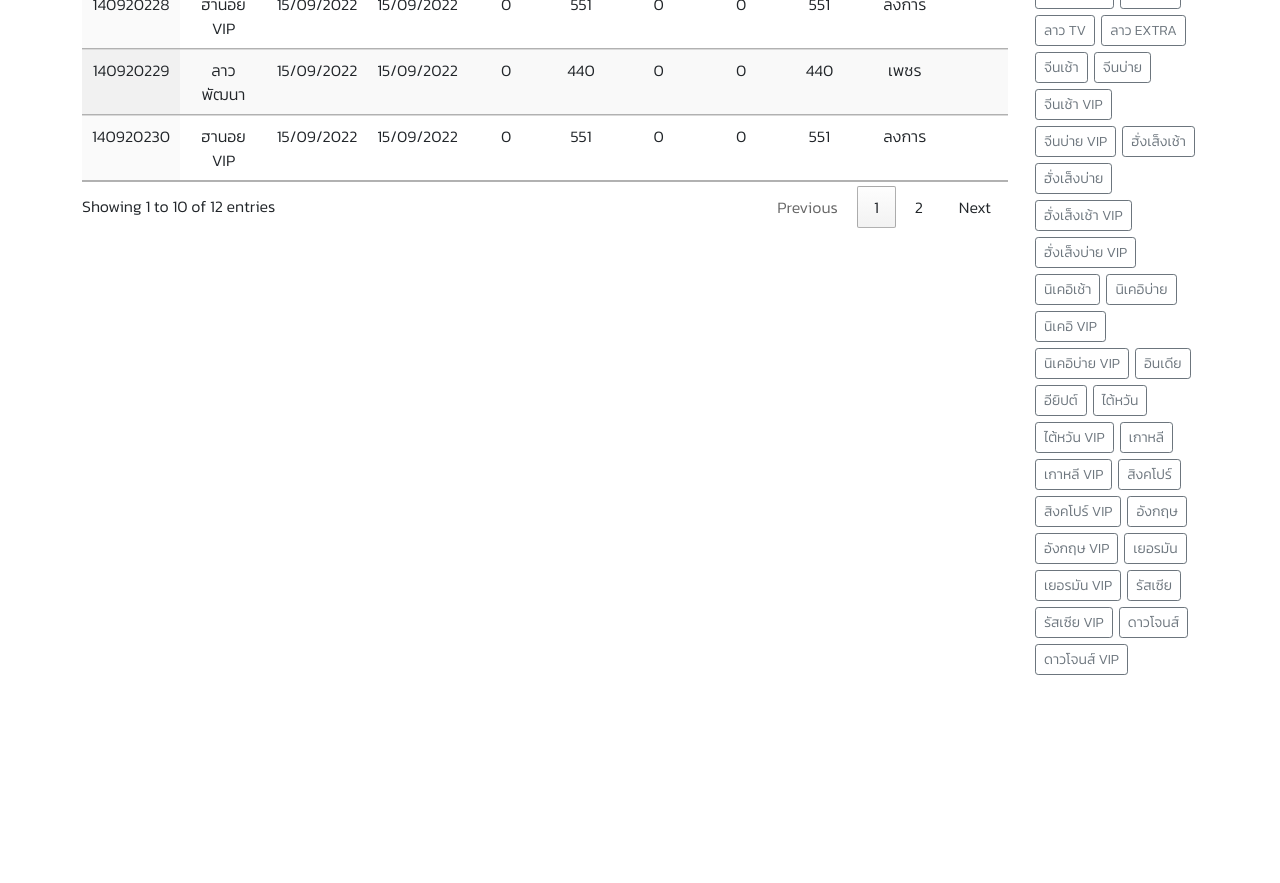
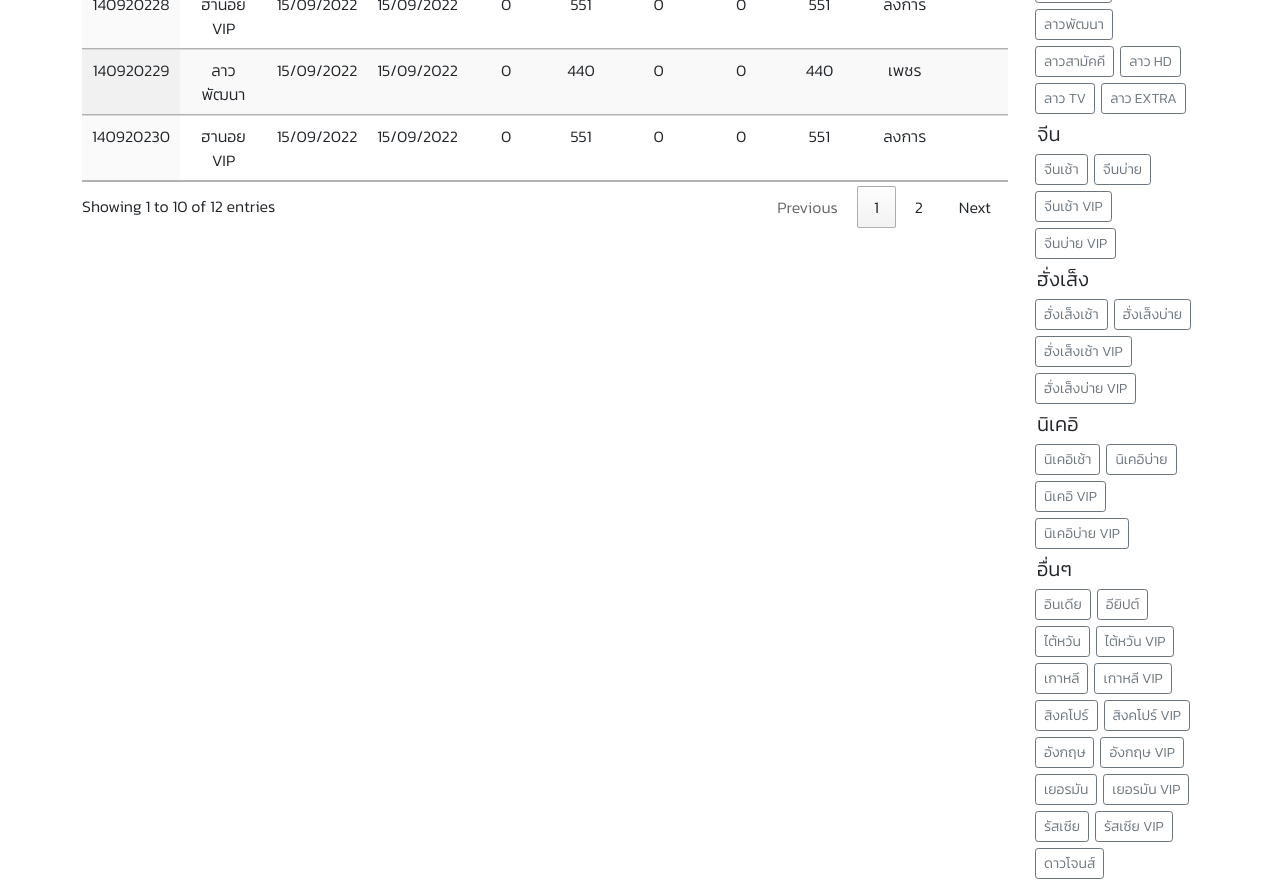
Before and after one commit to Makoto52T/lotto, a Next.js app: page / in a window 1280 px wide. Shown: the part 800-1683 px from the top of the page. Before the commit the page ends 1526 px from the top, so only its background shows below. Built offline with nearby package versions, Linux system fonts and the light colour scheme.

Commit message:
update right

```diff
--- /dev/null
+++ b/src/components/listLottoRightNew.js
@@ -0,0 +1,29 @@
+import React from 'react';
+import {InputGroup, Button, Dropdown} from 'react-bootstrap';
+
+const ListLottoNew = ({lottoList, btnList, active,btnListNew}) => {
+  function listLotto () {
+    return lottoList.map (
+      (val, index) =>
+        val.data.length === 0
+          ? active.selectBtn === val.country ?
+          <Button key={index} size='sm' style={{margin:"3px"}} variant={active.variant}>{val.country}</Button>:
+          <Button key={index} size='sm' style={{margin:"3px"}} variant="outline-secondary" onClick={() => {
+            btnList (val.country, index);
+          }}>{val.country}</Button>
+          : <>
+            <h5 style={{margin:"5px"}}>{val.title}</h5>
+            {val.data.map ((x, i) => active.selectBtn === x ?
+              <Button key={i} size='sm' style={{margin:"3px"}} variant={active.variant}>{x}</Button>:
+              <Button key={i} size='sm' style={{margin:"3px"}} variant="outline-secondary" onClick={() => {
+                btnListNew (x, index);
+              }}>{x}</Button>
+            )}
+          </>
+    );
+  }
+
+  return <>{listLotto ()}</>;
+};
+
+export default ListLottoNew;
--- a/src/pages/array.js
+++ b/src/pages/array.js
@@ -9,6 +9,7 @@ export const List = [
   },
   {
     country: 'ฮานอย',
+    title: 'ฮานอย',
     data: [
       'ฮานอยปกติ',
       'ฮานอยพิเศษ',
@@ -24,6 +25,7 @@ export const List = [
   },
   {
     country: 'ลาว',
+    title: 'ลาว',
     data: [
       'ลาววังเวียง',
       'ลาว VIP',
@@ -40,10 +42,12 @@ export const List = [
   },
   {
     country: 'จีน',
+    title: 'จีน',
     data: ['จีนเช้า', 'จีนบ่าย', 'จีนเช้า VIP', 'จีนบ่าย VIP'],
   },
   {
     country: 'ฮั่งเส็ง',
+    title: 'ฮั่งเส็ง',
     data: [
       'ฮั่งเส็งเช้า',
       'ฮั่งเส็งบ่าย',
@@ -53,10 +57,12 @@ export const List = [
   },
   {
     country: 'นิเคอิ',
+    title: 'นิเคอิ',
     data: ['นิเคอิเช้า', 'นิเคอิบ่าย', 'นิเคอิ VIP', 'นิเคอิบ่าย VIP'],
   },
   {
     country: 'อื่นๆ',
+    title: 'อื่นๆ',
     data: [
       'อินเดีย',
       'อียิปต์',
--- a/src/pages/index.js
+++ b/src/pages/index.js
@@ -4,6 +4,7 @@ import Cookies from 'js-cookie';
 import {useRouter} from 'next/router';
 import ListLotto from '../components/listLotto';
 import ListLottoRight from '../components/listLottoRight';
+import ListLottoNew from '../components/listLottoRightNew';
 import TableResult from '../components/TableResult';
 import DateForm from '../components/dateform';
 import {List, Detail} from './array';
@@ -28,12 +29,12 @@ export default function Home () {
     );
   }
 
-  function btnListRight (input, index) {
+  function btnListNew (input, index) {
     setActive ({selectBtn: input, variant: 'primary'});
     setLottoList (prevState =>
       prevState.map ((x, i) => {
         console.log (x, i, index);
-        if (i === index) return {country: input, data: x.data};
+        if (i === index) return {country: input, data: x.data, title: x.title};
         return x;
       })
     );
@@ -72,12 +73,19 @@ export default function Home () {
                 <TableResult detail={Detail} />
               </Col>
               <Col md={2} className="text-left">
-                <ListLottoRight
+                {/* <ListLottoRight
                   lottoList={lottoList}
                   btnList={btnList}
                   active={active}
                   setActive={setActive}
                   btnListRight={btnListRight}
+                /> */}
+                <ListLottoNew
+                  lottoList={lottoList}
+                  btnList={btnList}
+                  active={active}
+                  setActive={setActive}
+                  btnListNew={btnListNew}
                 />
               </Col>
             </Row>
```
